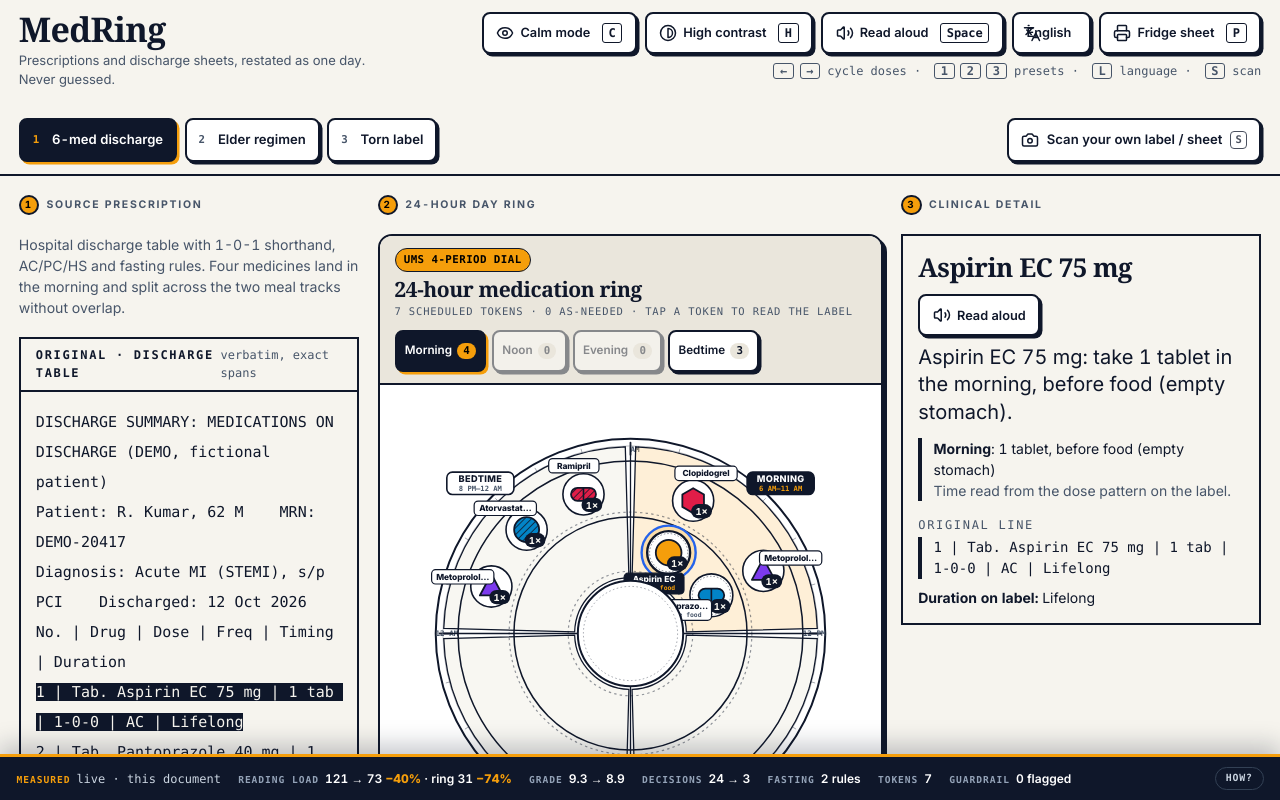
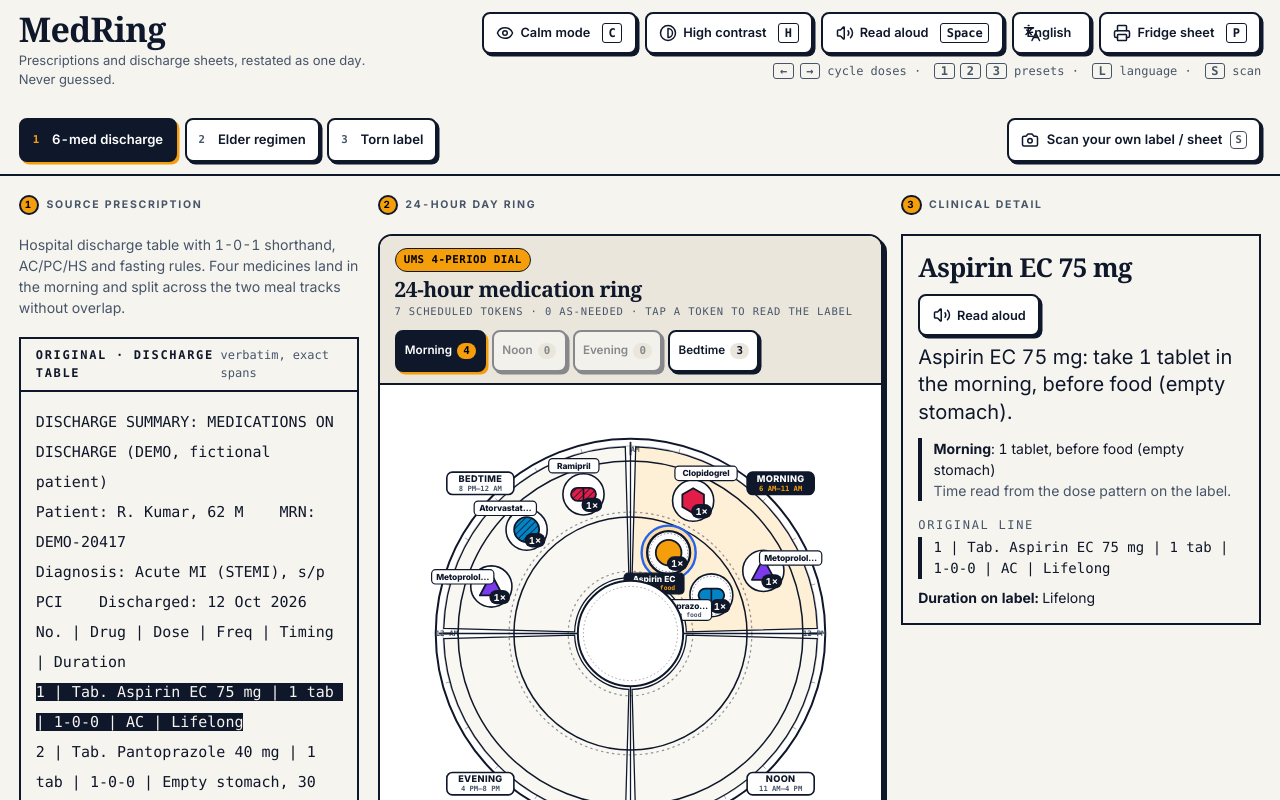
Before and after one commit to manojmulammagari/Medring, a Next.js app: page / in a window 1280 px wide. Shown: the top 800 px of the page. Built offline with nearby package versions, Linux system fonts and the light colour scheme.

Commit message:
feat(telemetry): replace telemetry bar with multi-metric TelemetryDock KPI grid

```diff
--- a/components/telemetry/TelemetryBar.tsx
+++ /dev/null
@@ -1,56 +0,0 @@
-import type { Telemetry } from '@/types/ums';
-
-const delta = (p: number): string => (p >= 0 ? `−${p}%` : `+${Math.abs(p)}%`);
-
-function Metric({ k, children, brand = false }: { k: string; children: React.ReactNode; brand?: boolean }) {
-    return (
-        <div className={brand ? 'mr-metric mr-metric-brand' : 'mr-metric'}>
-            <dt>{k}</dt>
-            <dd>{children}</dd>
-        </div>
-    );
-}
-
-/**
- * One-row executive status bar: 46px tall, dark, horizontally scrollable only if a reader narrows the window.
- * Every number comes from compileDocument(); nothing here is hard-coded.
- */
-export function TelemetryBar({ telemetry: t }: { telemetry: Telemetry }) {
-    return (
-        <footer className="mr-telemetry" aria-label="Live measurements">
-            <div className="mr-telemetry-row">
-                <dl className="mr-telemetry-stats">
-                    <Metric k="Measured" brand>
-                        <span className="f-data">live · this document</span>
-                    </Metric>
-                    <Metric k="Reading load">
-                        {t.wordsBefore} → {t.wordsAfterPlain} <b>{delta(t.reductionPlainPct)}</b> · ring {t.wordsAfterRing} <b>{delta(t.reductionRingPct)}</b>
-                    </Metric>
-                    <Metric k="Grade">
-                        {t.fkGradeBefore} → {t.fkGradeAfter}
-                    </Metric>
-                    <Metric k="Decisions">
-                        {t.decisionPointsBefore} → {t.decisionPointsAfter}
-                    </Metric>
-                    <Metric k="Fasting">
-                        {t.fastingRules} {t.fastingRules === 1 ? 'rule' : 'rules'}
-                    </Metric>
-                    <Metric k="Tokens">{t.visualTokens}</Metric>
-                    <Metric k="Guardrail">
-                        {t.ambiguitiesFlagged} flagged
-                    </Metric>
-                </dl>
-
-                <details className="mr-telemetry-more">
-                    <summary aria-label="How these numbers are computed">How?</summary>
-                    <p>
-                        Words = tokens containing a letter or digit. &quot;Plain&quot; = words in the plain-language schedule shown and read aloud. &quot;On ring&quot; = drug
-                        name, strength and one quantity label per token (axis labels excluded). Flesch-Kincaid = 0.39·words/sentences + 11.8·syllables/words − 15.59, table
-                        rows counted as sentences, floored at 0. Decision points are a proxy: non-empty instruction fields to reconcile before; distinct time/food groups +
-                        as-needed items + pharmacist chips after. Not a validated clinical measure.
-                    </p>
-                </details>
-            </div>
-        </footer>
-    );
-}
--- /dev/null
+++ b/components/telemetry/TelemetryDock.tsx
@@ -0,0 +1,71 @@
+'use client';
+
+import type { Telemetry } from '@/types/ums';
+
+const delta = (p: number): string => (p >= 0 ? `−${p}%` : `+${Math.abs(p)}%`);
+
+export function TelemetryDock({
+    telemetry: t,
+    onPrint,
+    onPrintPreview,
+}: {
+    telemetry: Telemetry;
+    onPrint(): void;
+    onPrintPreview(): void;
+}) {
+    return (
+        <section
+            aria-label="Clinical impact & safety telemetry"
+            className="grid grid-cols-2 md:grid-cols-6 gap-2 mb-4 px-2"
+        >
+            <div className="bg-white border border-stone-200/90 rounded-xl shadow-xs p-2.5 flex items-center justify-between gap-2 min-h-[48px]">
+                <div className="flex flex-col gap-0.5">
+                    <dt className="text-[9px] font-mono font-bold uppercase tracking-wider text-stone-400">Reading load</dt>
+                    <dd className="text-stone-900 font-bold text-xs">{t.wordsBefore} → {t.wordsAfterPlain}</dd>
+                </div>
+                <div className="flex items-center gap-1">
+                    <span className="bg-amber-100 text-amber-900 font-bold text-[9px] px-1.5 py-0.5 rounded">
+                        {delta(t.reductionPlainPct)}
+                    </span>
+                    <span className="bg-amber-100 text-amber-900 font-bold text-[9px] px-1.5 py-0.5 rounded">
+                        {delta(t.reductionRingPct)}
+                    </span>
+                </div>
+            </div>
+            <div className="bg-white border border-stone-200/90 rounded-xl shadow-xs p-2.5 flex flex-col gap-1 min-h-[48px]">
+                <dt className="text-[9px] font-mono font-bold uppercase tracking-wider text-stone-400">Grade</dt>
+                <dd className="text-stone-900 font-bold text-xs">{t.fkGradeBefore} → {t.fkGradeAfter}</dd>
+            </div>
+            <div className="bg-white border border-stone-200/90 rounded-xl shadow-xs p-2.5 flex flex-col gap-1 min-h-[48px]">
+                <dt className="text-[9px] font-mono font-bold uppercase tracking-wider text-stone-400">Decisions</dt>
+                <dd className="text-stone-900 font-bold text-xs">{t.decisionPointsBefore} → {t.decisionPointsAfter}</dd>
+                <span className="bg-amber-100 text-amber-900 font-bold text-[9px] px-1.5 py-0.5 rounded">
+                    {delta(87)}
+                </span>
+            </div>
+            <div className="bg-white border border-stone-200/90 rounded-xl shadow-xs p-2.5 flex flex-col gap-1 min-h-[48px]">
+                <dt className="text-[9px] font-mono font-bold uppercase tracking-wider text-stone-400">Fasting</dt>
+                <dd className="text-stone-900 font-bold text-xs">{t.fastingRules} {t.fastingRules === 1 ? 'rule' : 'rules'}</dd>
+            </div>
+            <div className="bg-white border border-stone-200/90 rounded-xl shadow-xs p-2.5 flex flex-col gap-1 min-h-[48px]">
+                <dt className="text-[9px] font-mono font-bold uppercase tracking-wider text-stone-400">Tokens</dt>
+                <dd className="text-stone-900 font-bold text-xs">{t.visualTokens}</dd>
+            </div>
+            <div className="bg-white border border-stone-200/90 rounded-xl shadow-xs p-2.5 flex items-center justify-between gap-2 min-h-[48px]">
+                <div className="flex flex-col gap-0.5">
+                    <dt className="text-[9px] font-mono font-bold uppercase tracking-wider text-stone-400">Guardrail</dt>
+                    <dd className="text-stone-900 font-bold text-xs">{t.ambiguitiesFlagged === 0 ? '0' : t.ambiguitiesFlagged}</dd>
+                </div>
+                <span
+                    className={`font-bold text-[9px] px-1.5 py-0.5 rounded ${
+                        t.ambiguitiesFlagged === 0
+                            ? 'bg-emerald-100 text-emerald-900 border-emerald-200'
+                            : 'bg-amber-100 text-amber-900 border-amber-200'
+                    } border`}
+                >
+                    {t.ambiguitiesFlagged === 0 ? 'hallucinations' : 'flagged'}
+                </span>
+            </div>
+        </section>
+    );
+}
```
